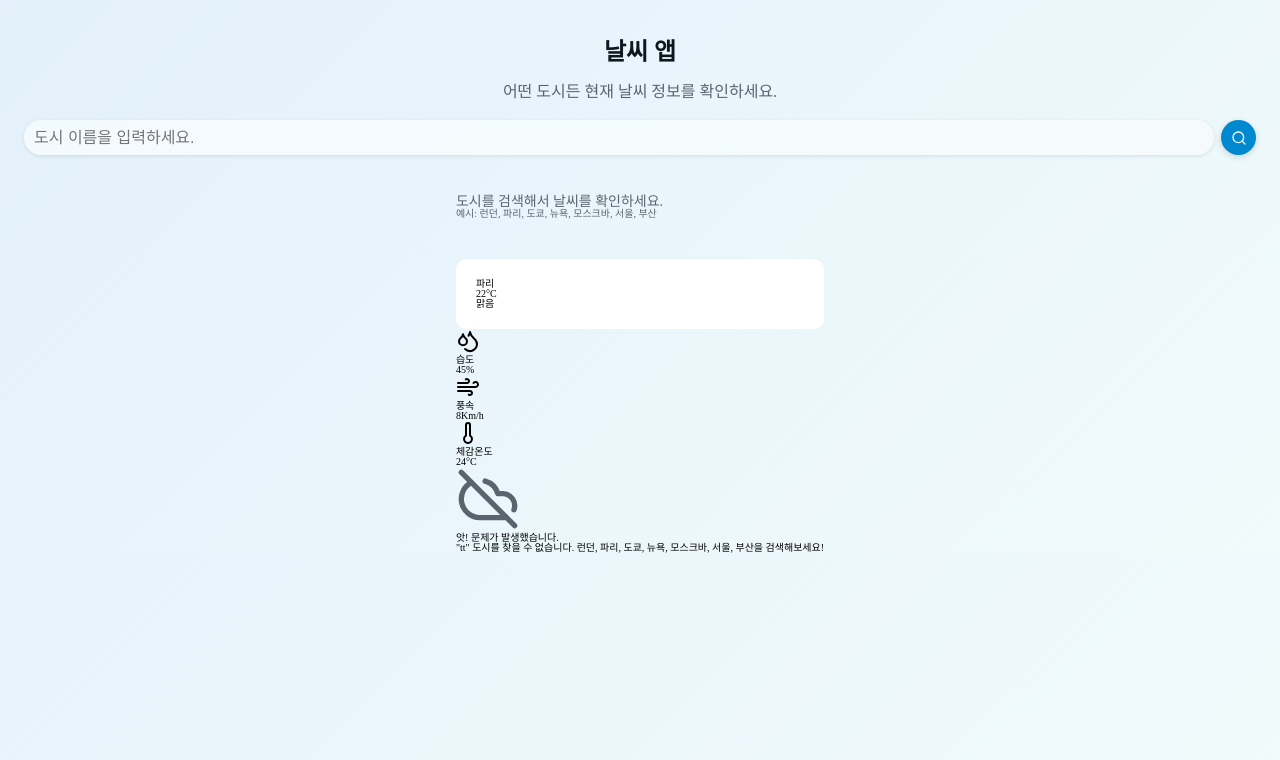
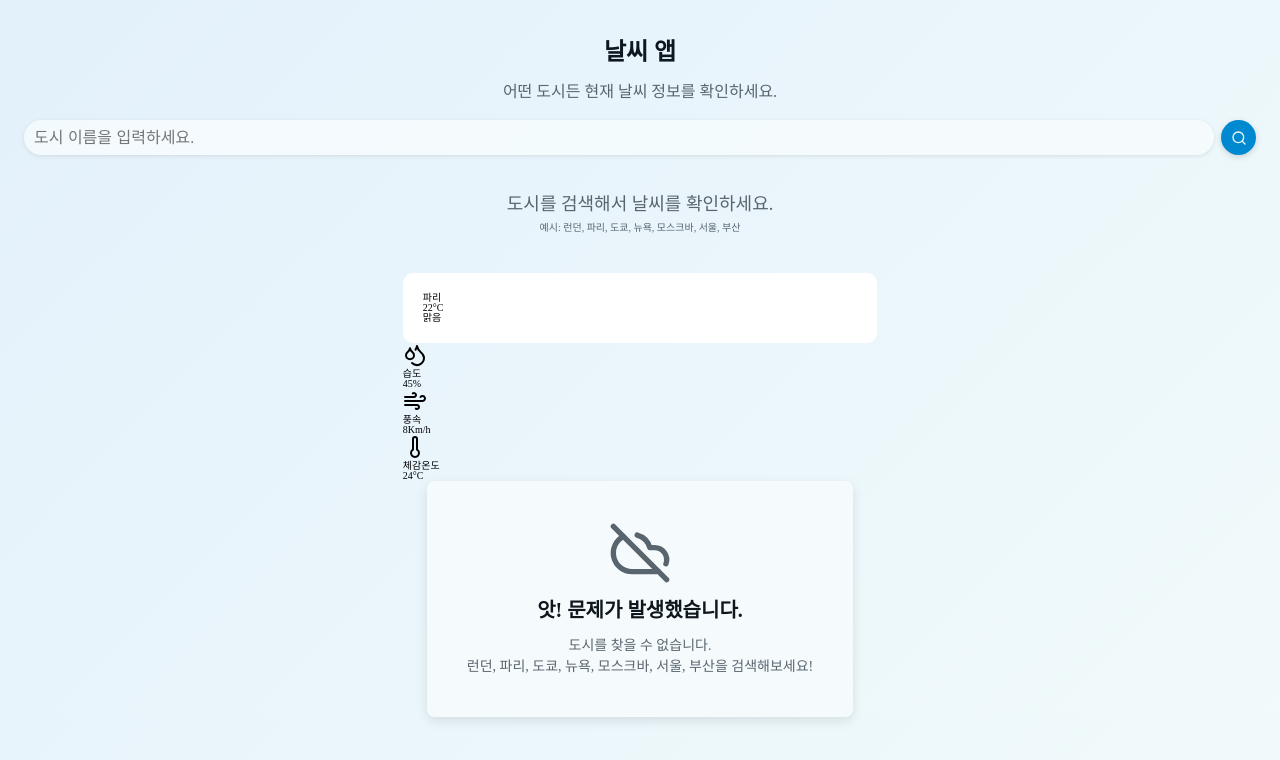
Before and after one commit to Beefruit/weather-app, a Next.js app: page / in a window 1280 px wide. Shown: the top 760 px of the page. Built offline with nearby package versions, Linux system fonts and the light colour scheme.

Commit message:
WeatherError Presenter css 제작

```diff
--- a/containers/WeatherInfo/presenter/WeatherError.module.css
+++ b/containers/WeatherInfo/presenter/WeatherError.module.css
@@ -1,3 +1,29 @@
+.home-error {
+  padding: 4rem;
+  display: flex;
+  flex-direction: column;
+  align-items: center;
+  justify-content: center;
+  gap: 1.5rem;
+  background-color: rgba(248, 253, 254, 0.8);
+  border-radius: 0.8rem;
+  margin: 0 2.4rem;
+  box-shadow: 0 4px 12px rgba(0, 0, 0, 0.1);
+}
+
+.error-title {
+  font-size: 2rem;
+  font-weight: 600;
+  color: #0e171e;
+}
+
+.error-description {
+  font-size: 1.4rem;
+  color: #59656e;
+  text-align: center;
+  line-height: 1.5;
+}
+
 .error-icon {
   color: #59656e;
 }
--- a/containers/WeatherInfo/presenter/WeatherError.presenter.tsx
+++ b/containers/WeatherInfo/presenter/WeatherError.presenter.tsx
@@ -11,8 +11,9 @@ const WeatherErrorPresenter: FC = () => {
       <CloudOff size={64} className={cx("error-icon")} />
       <h2 className={cx("error-title")}>앗! 문제가 발생했습니다.</h2>
       <p className={cx("error-description")}>
-        "tt" 도시를 찾을 수 없습니다. 런던, 파리, 도쿄, 뉴욕, 모스크바, 서울,
-        부산을 검색해보세요!
+        도시를 찾을 수 없습니다.
+        <br />
+        런던, 파리, 도쿄, 뉴욕, 모스크바, 서울, 부산을 검색해보세요!
       </p>
     </div>
   );
--- a/containers/WeatherInfo/presenter/WeatherInit.module.css
+++ b/containers/WeatherInfo/presenter/WeatherInit.module.css
@@ -4,9 +4,12 @@
 
 .home-title {
   color: oklch(0.5 0.02 240);
-  font-size: 1.4rem;
+  font-size: 1.8rem;
+  margin-bottom: 1rem;
+  text-align: center;
 }
 
 .home-description {
   color: oklch(0.5 0.02 240);
+  text-align: center;
 }
```
